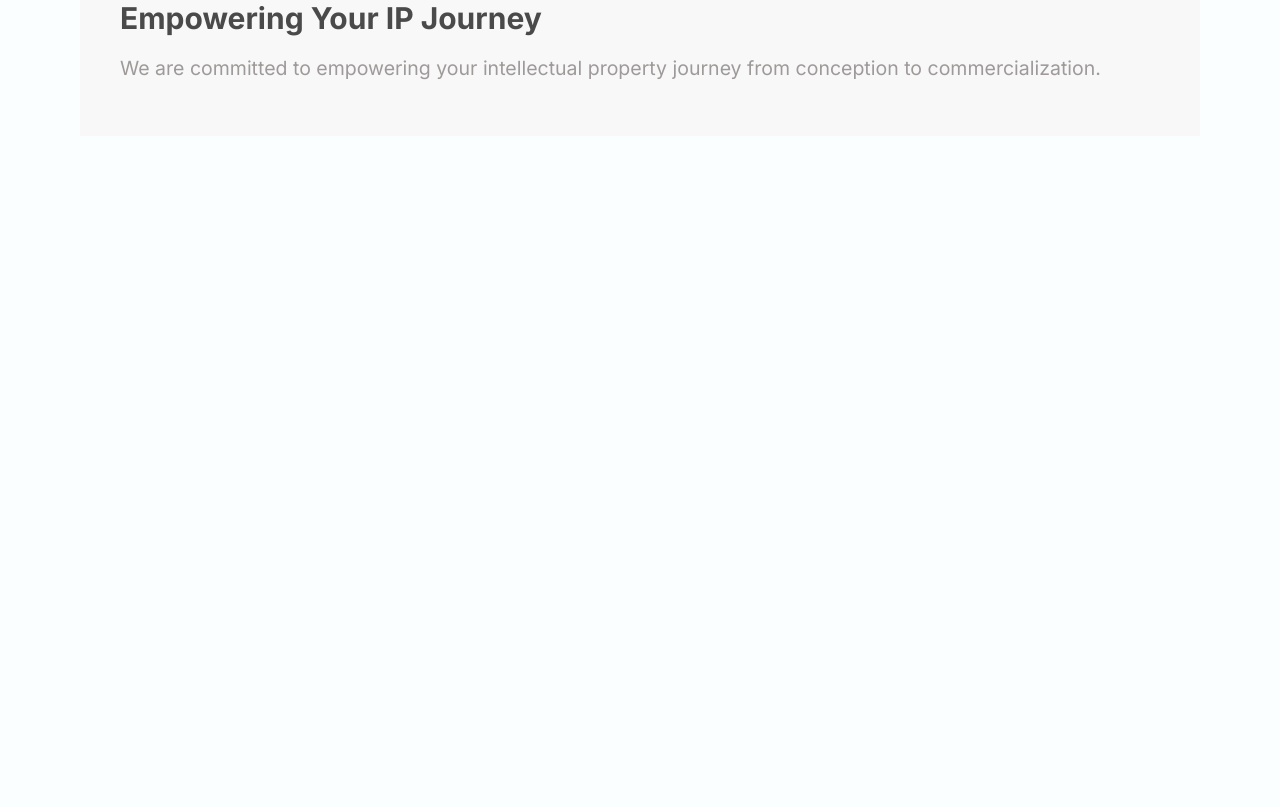
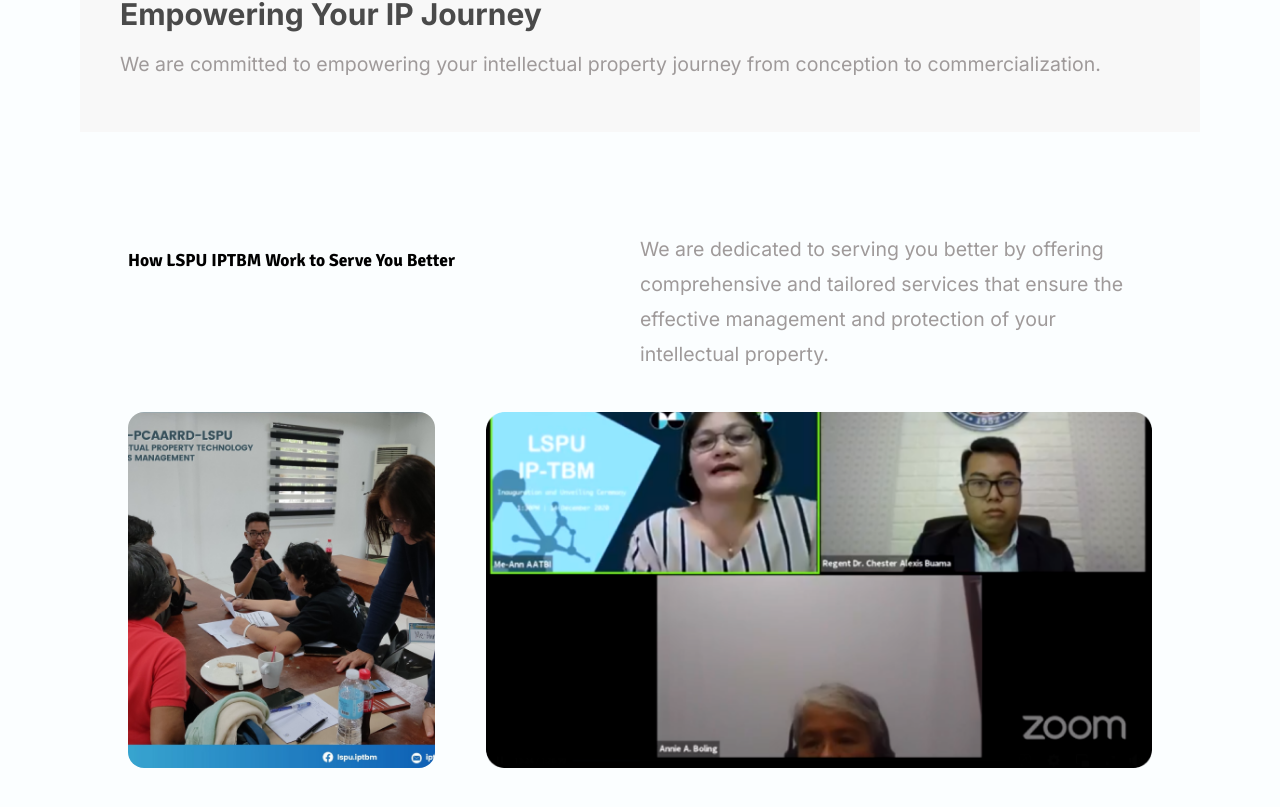
Before and after one commit to progchris00/LSPU-IPTBM-RTMS, a React (Vite) app: page / in a window 1280 px wide. Shown: the part 2951-3758 px from the top of the page. Before the commit the page ends 3187 px from the top, so only its background shows below. Built offline with nearby package versions, Linux system fonts and the light colour scheme.

Commit message:
feat: make empower section responsive

```diff
--- /dev/null
+++ b/src/components/Better.jsx
@@ -0,0 +1,30 @@
+import ImageOne from "../assets/images/better-img-one.png";
+import ImageTwo from "../assets/images/better-img-two.png";
+
+function Better() {
+  return (
+    <section id="better">
+      <div className="wrapper">
+        <div className="better left">
+          <h3 className="better-title">
+            How <span className="blue-text">LSPU IPTBM Work to Serve </span>You
+            Better
+          </h3>
+        </div>
+        <div className="better right">
+          <p className="better description">
+            We are dedicated to serving you better by offering comprehensive and
+            tailored services that ensure the effective management and
+            protection of your intellectual property.
+          </p>
+        </div>
+        <div className="better-images">
+          <img src={ImageOne} className="better-image-one" alt="" />
+          <img src={ImageTwo} className="better-image-two" alt="" />
+        </div>
+      </div>
+    </section>
+  );
+}
+
+export default Better;
--- a/src/index.css
+++ b/src/index.css
@@ -231,7 +231,8 @@ nav > ul > li {
 
 #hero,
 #support,
-#empower {
+#empower,
+#better {
   width: 100%;
   display: flex;
   justify-content: center;
@@ -365,7 +366,7 @@ nav > ul > li {
 /* Start of empower */
 
 #empower .section-title {
-  margin: 0 auto 24px;
+  margin: 0 auto 20px;
   max-width: 600px;
   text-align: center;
 }
@@ -431,6 +432,30 @@ nav > ul > li {
 }
 
 /* End of empower */
+
+/* Start of better */
+.better-images {
+  width: 100%;
+  display: flex;
+  align-items: center;
+  justify-content: space-between;
+}
+
+.better-image-one {
+  width: 30%;
+  object-fit: cover;
+  height: 100%;
+  border-radius: 16px;
+}
+
+.better-image-two {
+  height: 100%;
+  border-radius: 16px;
+  object-fit: cover;
+  width: 65%;
+}
+
+/* End of better */
 
 /* Images */
 #form-logo {
@@ -789,6 +814,21 @@ nav > ul > li > a {
   .empower-title {
     font-size: 1.7rem;
   }
+
+  .better-images {
+    flex-direction: column;
+  }
+
+  #better .wrapper {
+    width: 100%;
+  }
+
+  .better-image-one,
+  .better-image-two {
+    border-radius: 0;
+    width: 100%;
+    max-height: 300px;
+  }
 }
 
 @media (max-width: 1320px) {
--- a/src/pages/home.jsx
+++ b/src/pages/home.jsx
@@ -4,6 +4,7 @@ import Navbar from "../components/Navbar";
 import Support from "../components/Support";
 import TextCarousel from "../components/TextCarousel";
 import Empower from "../components/Empower";
+import Better from "../components/Better";
 
 function HomePage() {
   return (
@@ -13,6 +14,7 @@ function HomePage() {
       <Support />
       <TextCarousel />
       <Empower />
+      <Better />
     </>
   );
 }
```
Also changed, not shown: src/assets/images/better-img-one.png (added), src/assets/images/better-img-two.png (added).
